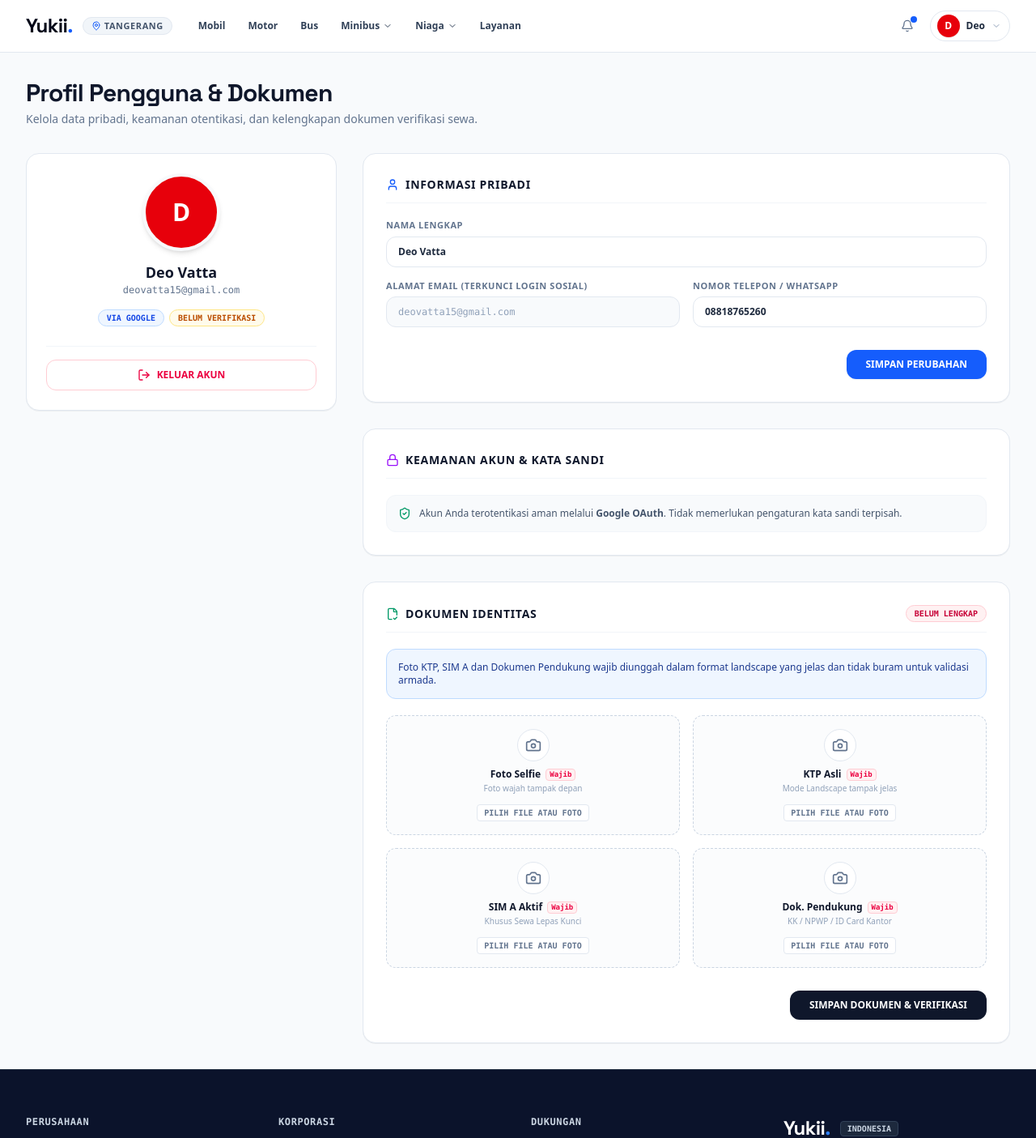
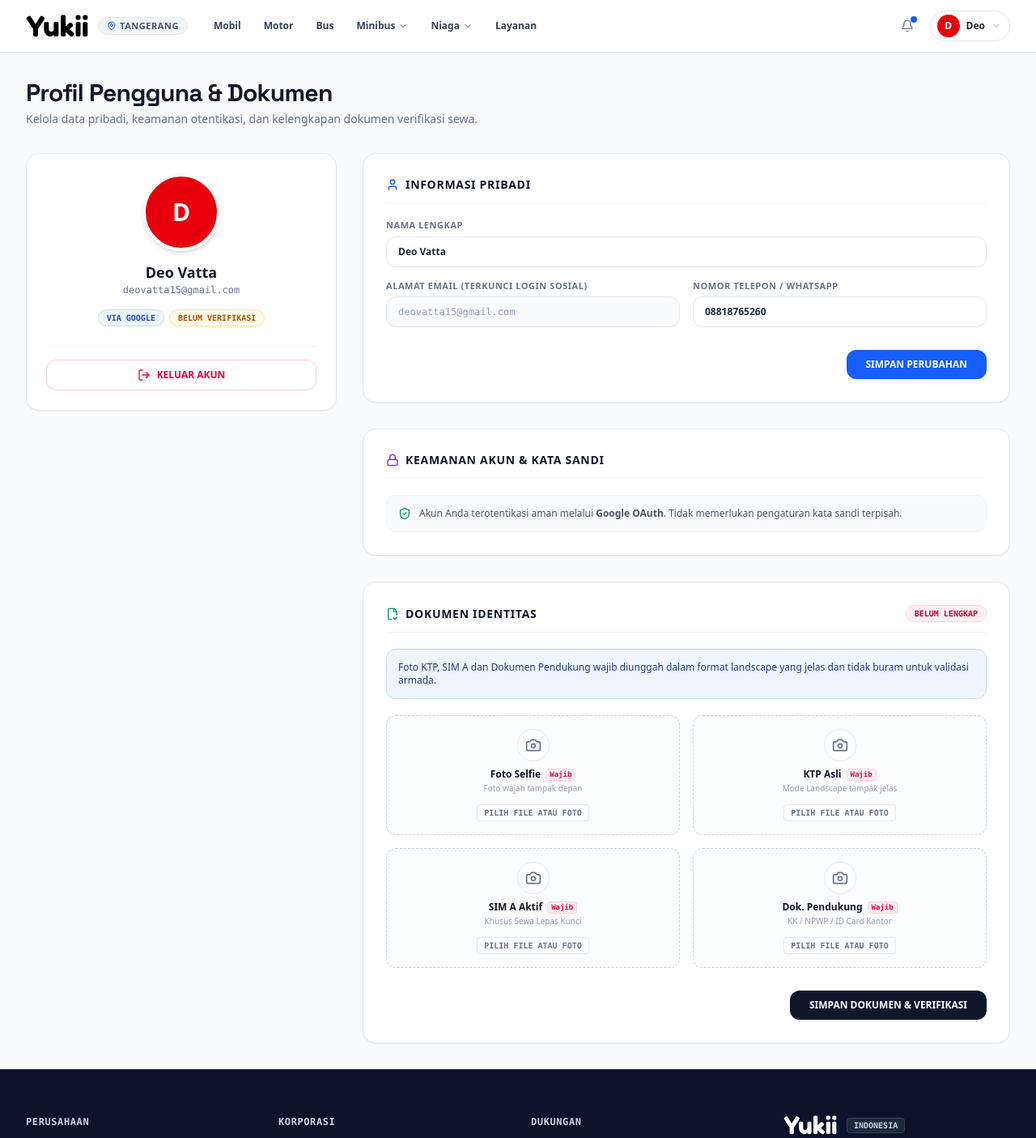
Before and after one commit to Yukii-id/rental-demo, a Next.js app: page /profil in a window 1280 px wide. Shown: the top 1405 px of the page at 81% size. Built offline with nearby package versions, Linux system fonts and the light colour scheme.

Commit message:
feat: apply authentic rounded bubble Yukii logo from Obsidian Brain assets across navbar and footer

```diff
--- a/components/BaliohFooter.tsx
+++ b/components/BaliohFooter.tsx
@@ -88,12 +88,16 @@ export function BaliohFooter() {
             </ul>
           </div>
 
-          {/* Kolom 4: Brand & Ringkasan (Logo Wordmark Yukii) */}
+          {/* Kolom 4: Brand & Ringkasan (Logo Asli Yukii) */}
           <div className="space-y-4">
             <div className="flex items-center gap-3">
-              <span className="text-2xl font-black tracking-tight font-['Space_Grotesk'] text-white">
-                Yukii<span className="text-blue-500">.</span>
-              </span>
+              <div className="h-6 w-auto flex items-center">
+                <img
+                  src="/assets/logo/yukii-logo.svg"
+                  alt="Yukii Logo"
+                  className="h-6 w-auto object-contain brightness-0 invert"
+                />
+              </div>
               <span className="px-2 py-0.5 rounded text-[10px] font-mono font-bold bg-slate-800 text-slate-300 border border-slate-700 uppercase">
                 INDONESIA
               </span>
--- a/components/BaliohNavbar.tsx
+++ b/components/BaliohNavbar.tsx
@@ -31,12 +31,16 @@ export function BaliohNavbar({
     <nav className="bg-white border-b border-slate-200 sticky top-0 z-40">
       <div className="max-w-7xl mx-auto px-4 sm:px-6 lg:px-8">
         <div className="flex items-center justify-between h-16">
-          {/* Sisi Kiri: Logo Yukii Saja (Wordmark Yukii.id Tanpa Duplikasi Teks Tambahan) & Kota */}
+          {/* Sisi Kiri: Logo Asli Yukii (SVG dari Obsidian) & Kota */}
           <div className="flex items-center gap-5">
             <Link href="/" className="flex items-center gap-3 group">
-              <span className="text-xl sm:text-2xl font-black tracking-tight text-slate-950 font-['Space_Grotesk'] hover:opacity-85 transition-opacity">
-                Yukii<span className="text-blue-600">.</span>
-              </span>
+              <div className="h-6 sm:h-7 w-auto flex items-center">
+                <img
+                  src="/assets/logo/yukii-logo.svg"
+                  alt="Yukii Logo"
+                  className="h-6 sm:h-7 w-auto object-contain text-slate-950"
+                />
+              </div>
               <span className="hidden sm:inline-flex items-center gap-1 text-[11px] font-bold text-slate-600 uppercase tracking-wider bg-slate-100 hover:bg-slate-200 px-2.5 py-0.5 rounded-full transition-colors border border-slate-200">
                 <MapPin className="w-3 h-3 text-blue-600" />
                 {activeCity}
```
Also changed, not shown: public/assets/logo/yukii-logo.jpg (added), public/assets/logo/yukii-logo.svg (added).
